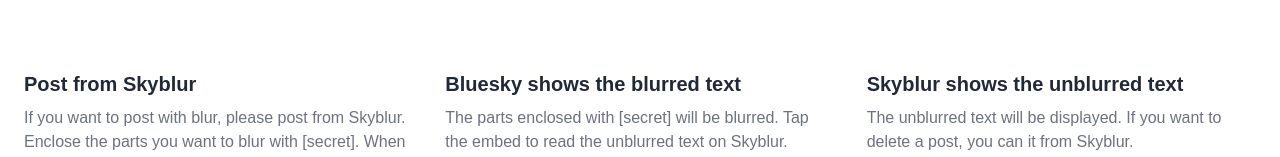
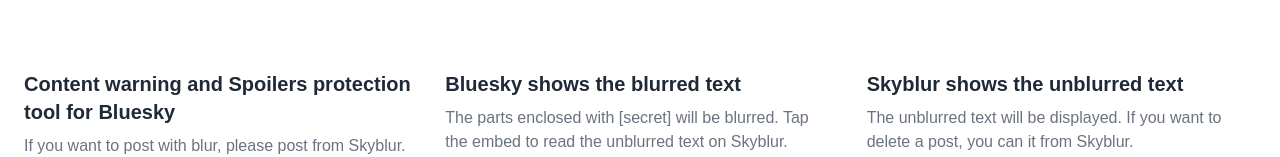
Before and after one commit to usounds/Skyblur, a Next.js app: page / in a window 1280 px wide. Shown: the part 256-413 px from the top of the page. Built offline with nearby package versions, Linux system fonts and the light colour scheme; what @atproto/api would draw is missing.

Commit message:
fix : 表現の修正

```diff
--- a/src/locales/en.ts
+++ b/src/locales/en.ts
@@ -1,7 +1,7 @@
 const messages = {
     Home_inAuthProgress: "Authorization is in progress",
     Home_Welcome: "Welcome to Skyblur. You can make posts with blurred words on Bluesky.",
-    Home_Landing001Title: "Post from Skyblur",
+    Home_Landing001Title: "Content warning and Spoilers protection tool for Bluesky",
     Home_Landing001Descrtption: "If you want to post with blur, please post from Skyblur. Enclose the parts you want to blur with [secret]. When posted from Skyblur, it will automatically be posted to Bluesky.",
     Home_Landing002Title: "Bluesky shows the blurred text",
     Home_Landing002Descrtption: "The parts enclosed with [secret] will be blurred. Tap the embed to read the unblurred text on Skyblur.",
```
